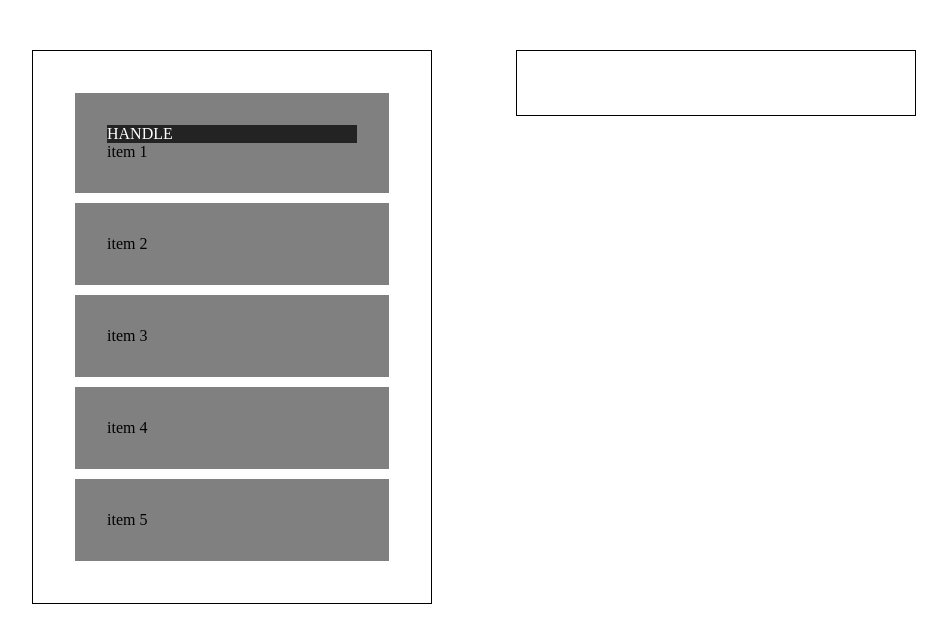
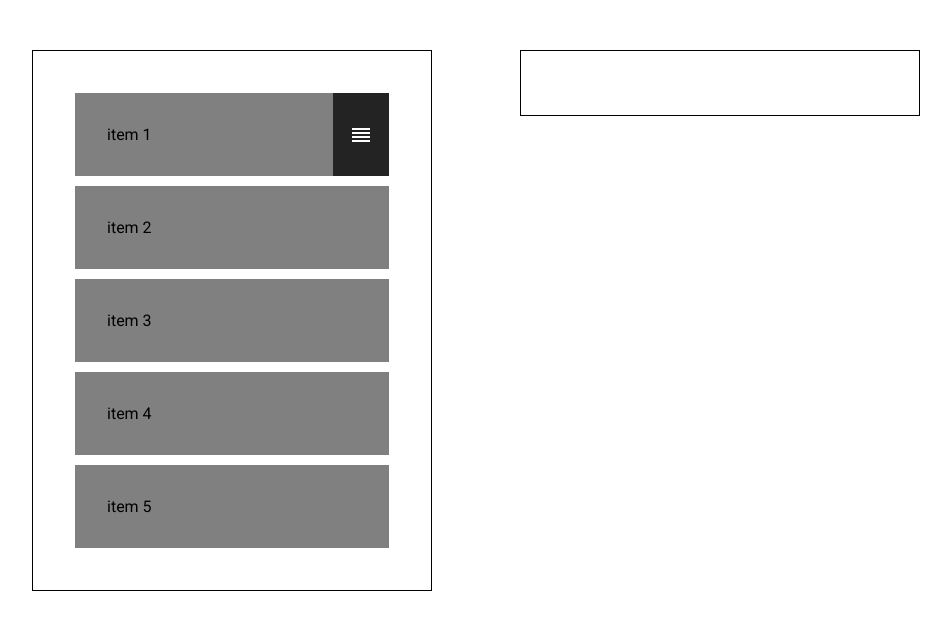
Before and after one commit to lheido/Droppelganger, a website: page index.html in a window 1280 px wide. Shown: the whole page, without its empty margins (18-969 px from the left). Drawn offline with nearby package versions, Linux system fonts and the light colour scheme.

Commit message:
Adding reorder icon from Google material icon and Roboto font-family, rewrite some lines

```diff
--- a/droppelganger.js
+++ b/droppelganger.js
@@ -109,7 +109,7 @@ var Droppelganger = function(options) {
             offsetTop   = elemRect.top - bodyRect.top,
             offsetLeft   = elemRect.left - bodyRect.left;
 
-        item.orignalPostion = {
+        item.original = {
             y: event.center.y,
             x: event.center.x,
             top: offsetTop,
@@ -124,8 +124,8 @@ var Droppelganger = function(options) {
     };
 
     this.onPanMove = function(event, item){
-        var newTop  = event.center.y - item.orignalPostion.y + item.orignalPostion.top,
-            newLeft = event.center.x - item.orignalPostion.x + item.orignalPostion.left;
+        var newTop  = event.center.y - item.original.y + item.original.top,
+            newLeft = event.center.x - item.original.x + item.original.left;
         item.style.top  = newTop + 'px';
         item.style.left = newLeft + 'px';
 
@@ -222,8 +222,8 @@ var Droppelganger = function(options) {
         if (this.customStyle.moving) {
             item.classList.add(this.customStyle.moving);
         }
-        item.style.top = (item.orignalPostion.top)+'px';
-        item.style.left = (item.orignalPostion.left)+'px';
+        item.style.top = (item.original.top)+'px';
+        item.style.left = (item.original.left)+'px';
         item.style.width = window.getComputedStyle(this.phantom, '').getPropertyValue('width');
     };
 
--- a/index.html
+++ b/index.html
@@ -3,10 +3,15 @@
 <head>
     <meta charset="UTF-8">
     <title>Droppelganger</title>
+    <link href='http://fonts.googleapis.com/css?family=Roboto' rel='stylesheet' type='text/css'>
+    <link href="https://fonts.googleapis.com/icon?family=Material+Icons" rel="stylesheet">
     <script src="bower_components/hammerjs/hammer.min.js" type="text/javascript" charset="utf-8"></script>
     <script src="droppelganger.js" type="text/javascript" charset="utf-8"></script>
     <link rel="stylesheet" href="droppelganger.css" type="text/css" media="all" />
     <style type="text/css" media="all">
+        html, body {
+            font-family: 'Roboto', 'Ubuntu', Arial, Helvetica, sans-serif;
+        }
         .droppelganger-container {
             display: inline-block;
             width: 400px;
@@ -17,15 +22,25 @@
         }
         .droppelganger-item {
             background-color: grey;
+            margin: 10px;
+        }
+        .droppelganger-item .item-content {
+            position: relative;
             padding: 32px;
-            margin: 10px;
         }
         .droppelganger-item-handle {
             background-color: #232323;
             color: white;
+            position: absolute;
+            top: 0;
+            right: 0;
+            padding: 16px;
+            padding-top: 30px;
+            padding-bottom: 29px;
+            line-height: 0px;
         }
         .custom-moving {
-            box-shadow: 0px 0px 20px black;
+            box-shadow: 0px 0px 10px black;
         }
         .custom-overflown {
             border: 4px solid blue;
@@ -34,12 +49,34 @@
 </head>
 <body>
     <div class="droppelganger-container">
-        <div class="droppelganger-item"><div class="droppelganger-item-handle">HANDLE</div> item 1</div>
-        <div class="droppelganger-item">item 2</div>
-        <div class="droppelganger-item">item 3</div>
-        <div class="droppelganger-item">item 4</div>
-        <div class="droppelganger-item">item 5</div>
-    </div><div class="droppelganger-container"></div>
+        <div class="droppelganger-item">
+            <div class="item-content">
+                <div class="droppelganger-item-handle"><i class="material-icons">reorder</i></div>
+                item 1
+            </div>
+        </div>
+        <div class="droppelganger-item">
+            <div class="item-content">
+                item 2
+            </div>
+        </div>
+        <div class="droppelganger-item">
+            <div class="item-content">
+                item 3
+            </div>
+        </div>
+        <div class="droppelganger-item">
+            <div class="item-content">
+                item 4
+            </div>
+        </div>
+        <div class="droppelganger-item">
+            <div class="item-content">
+                item 5
+            </div>
+        </div>
+    </div>
+    <div class="droppelganger-container"></div>
 
     <script type="text/javascript" charset="utf-8">
         var droppelganger = new Droppelganger({
```
Also changed, not shown: droppelganger.min.js.
